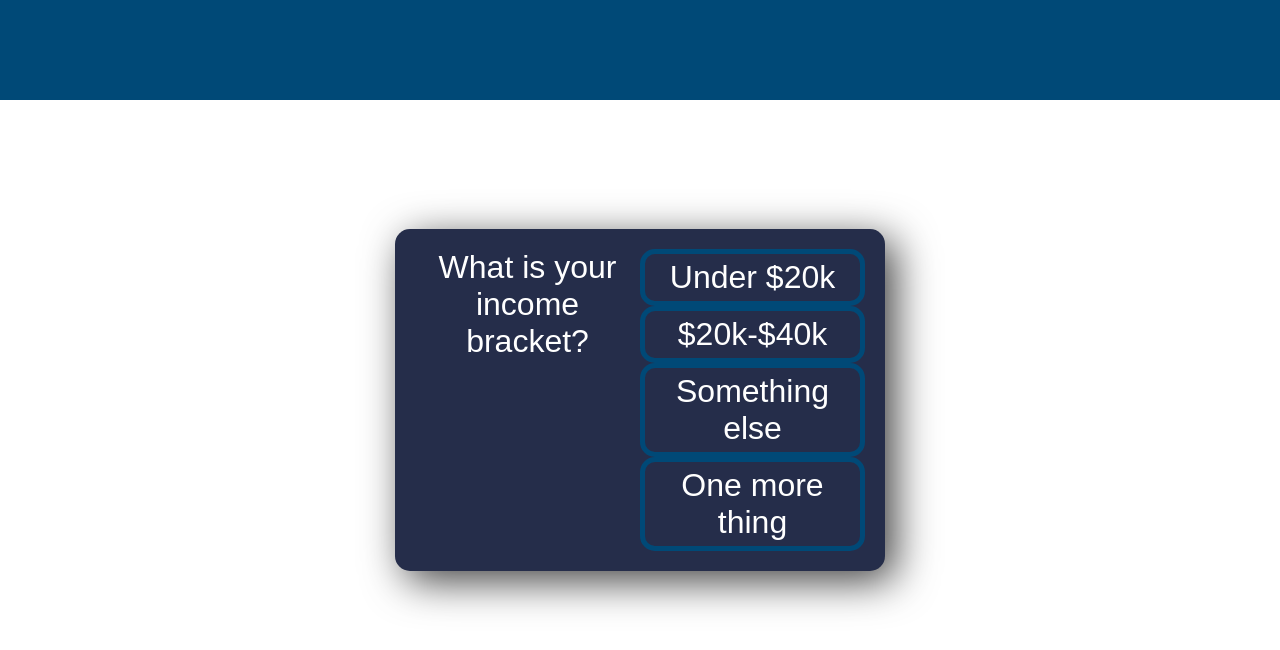
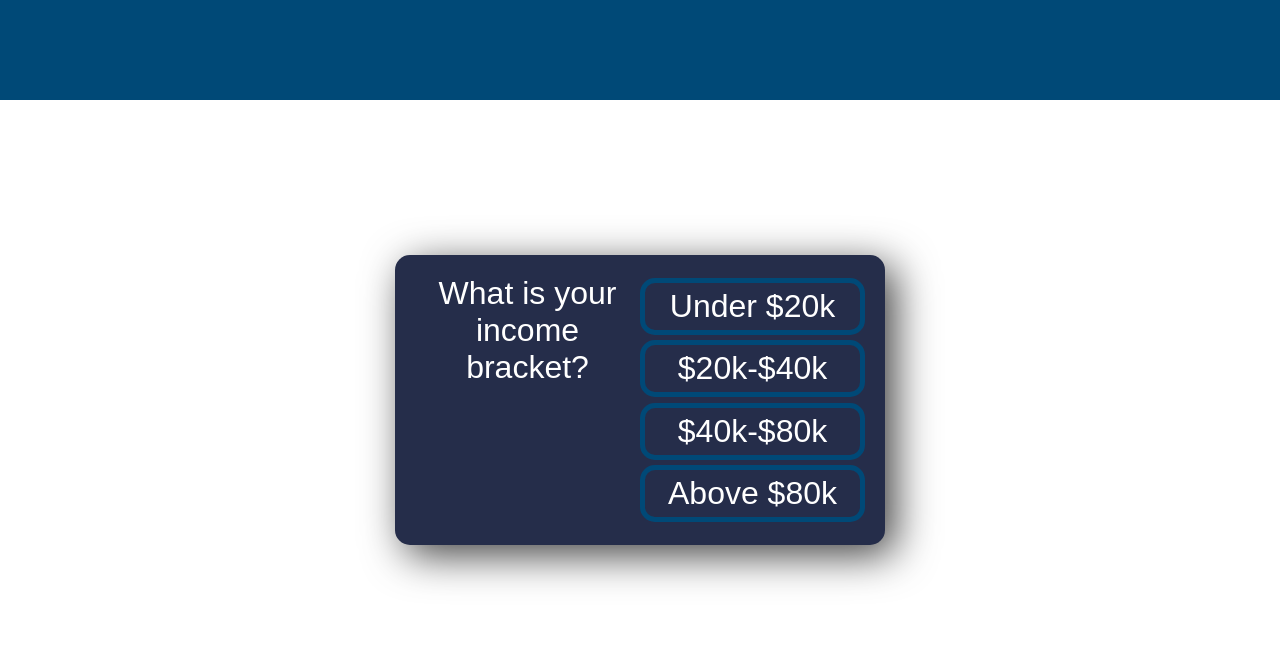
Before and after one commit to ae-bii/may-ses-hackathon, a React (Create React App) app: page /input in a window 1280 px wide. Shown: the top 650 px of the page. Built offline with nearby package versions, Linux system fonts and the light colour scheme; a web font is replaced by a local one.

Commit message:
updated questions

```diff
--- a/src/components/input/Input.js
+++ b/src/components/input/Input.js
@@ -12,8 +12,8 @@ const Input = () => {
 			answerOptions: [
 				{ answerText: 'Under $20k'},
 				{ answerText: '$20k-$40k'},
-				{ answerText: 'Something else'},
-				{ answerText: 'One more thing'},
+				{ answerText: '$40k-$80k'},
+				{ answerText: 'Above $80k'},
 			],
 		},
 		{
```
